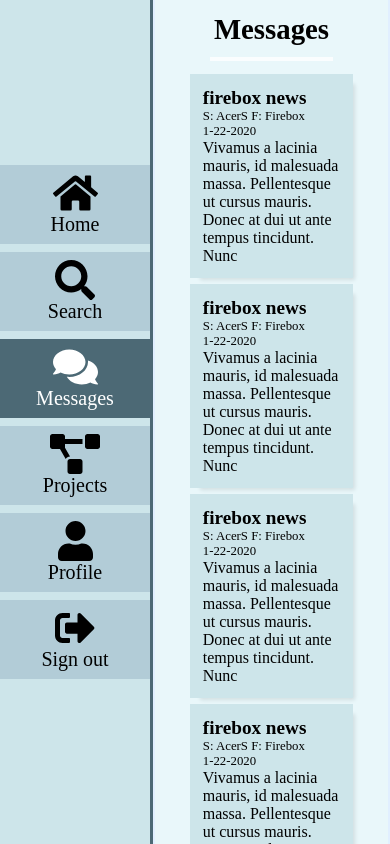
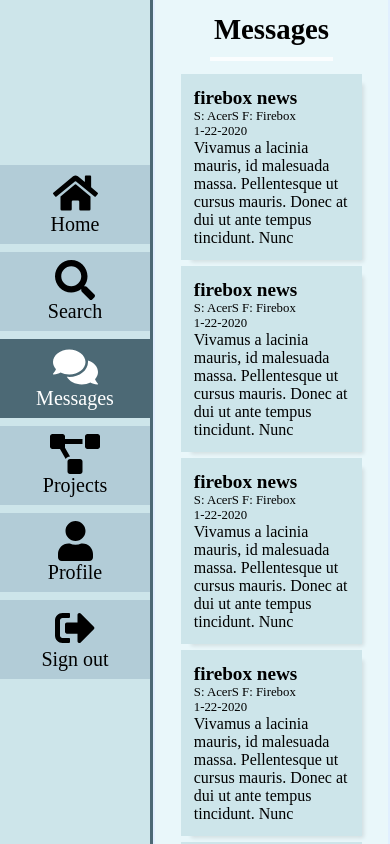
Before and after one commit to x-wyz/os-directory, a React (Create React App) app: page /messages in a window 390 px wide. Shown: the top 844 px of the page. Built offline with nearby package versions, Linux system fonts and the light colour scheme.

Commit message:
increased width on smaller devices: message preview

```diff
--- a/src/components/messagepreview/messagepreview.css
+++ b/src/components/messagepreview/messagepreview.css
@@ -27,7 +27,7 @@
 
 @media only screen and (max-width: 1200px) {
 	.messagepreview-container {
-		width: 90%;
+		width: 100%;
 		margin: 0 auto var(--small-increment) auto;
 	}
 }
--- a/src/pages/messages/messages.css
+++ b/src/pages/messages/messages.css
@@ -21,7 +21,7 @@
 
 @media only screen and (max-width: 1200px) {
 	.messages-title {
-		margin-left: 6%;
+		margin-left: 2%;
 	}
 }
 
```
Also changed, not shown: 1 other file (tests, documents, lock files or other folders).
